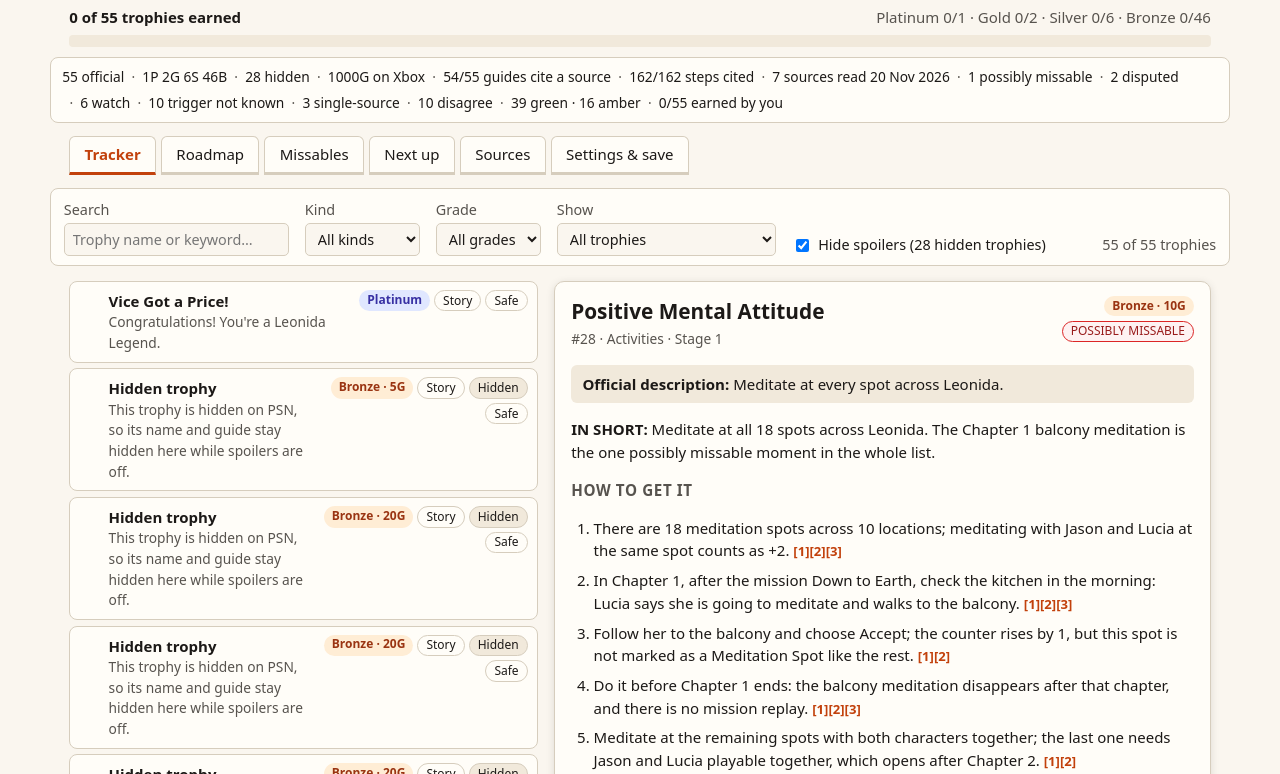
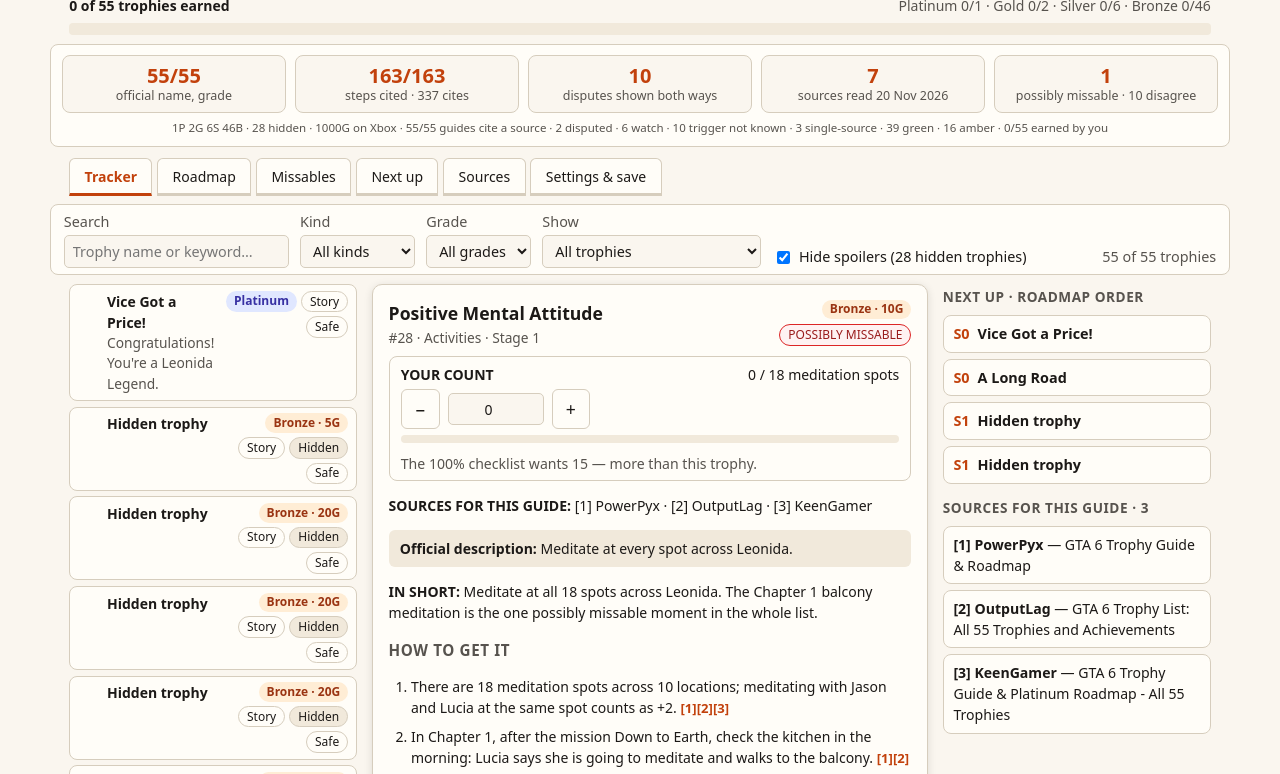
Before and after one commit to htyo00/gta6-trophy-guide-01, a plain HTML site: page app/index.html in a window 1280 px wide. Shown: the part 93-867 px from the top of the page. Drawn offline with Linux system fonts and the light colour scheme.

Commit message:
V4: screenshot-first redesign — 3-col tracker, 5 stat cards, Export/Import, id 49 step
- Cover 1024x640: 3 columns (Tracker 288px | guide #28 | Next Up + Sources 268px),
  header Export/Import save buttons always visible, 5 large stat cards.
- Data fix: trophy id 49 regains its step (TRIGGER NOT KNOWN, cites [1,2,9,3]);
  steps 163/163, cites 337, guides citing a source 55/55.
- renderDetail: per-trophy sources now map names to [n] + URL (was '[null] undefined');
  YOUR COUNT + SOURCES line moved above the official description; counter box
  tightened; earned rows no longer struck through; hidden rows are 1-line.
- New real screenshots 1-cover / 2-roadmap / 3-missables / 4-sources (1024x640,
  JPEG <=256 KiB), taken after data freeze with the tested demo state.
- main.ts, serve.ts, vendor/, LICENSE untouched.

```diff
--- a/app/app.js
+++ b/app/app.js
@@ -18,6 +18,7 @@ import {
   renderRoadmap,
   renderMissables,
   renderPlanner,
+  renderTrackerSide,
   renderSourceMatrix,
   trophyMatches,
 } from './views.js';
@@ -63,6 +64,7 @@ function renderAll() {
   $('audit-strip').innerHTML = renderAuditStrip(data, state);
   renderList();
   renderDetailPanel();
+  $('tracker-side').innerHTML = renderTrackerSide(data, state, selectedId);
   $('roadmap-list').innerHTML = renderRoadmap(data, state);
   $('missables-list').innerHTML = renderMissables(data, state);
   $('planner-list').innerHTML = renderPlanner(data, state);
--- a/app/index.html
+++ b/app/index.html
@@ -13,7 +13,11 @@
     <h1>Sunset Platinum</h1>
     <p class="tagline">Every GTA VI trophy, with the receipts. 55 trophies · 1 playthrough · about 200 hours · 1 possibly missable.</p>
   </div>
-  <button type="button" class="btn" id="theme-toggle" data-action="theme-toggle">Night theme</button>
+  <div class="header-actions">
+    <button type="button" class="btn btn-primary" data-action="export">Export save (JSON)</button>
+    <button type="button" class="btn" data-action="import">Import save (JSON)</button>
+    <button type="button" class="btn" id="theme-toggle" data-action="theme-toggle">Night theme</button>
+  </div>
 </header>
 
 <section class="progress" aria-label="Your progress">
@@ -71,6 +75,7 @@
     <div class="tracker-layout">
       <div class="trophy-list" id="trophy-list" role="list"></div>
       <aside class="trophy-detail" id="trophy-detail" aria-label="Trophy detail"></aside>
+      <aside class="tracker-side" id="tracker-side" aria-label="Next up and sources"></aside>
     </div>
   </section>
 
--- a/app/style.css
+++ b/app/style.css
@@ -42,7 +42,7 @@ body {
   background: var(--bg);
   color: var(--text);
   font-family: system-ui, -apple-system, "Segoe UI", Roboto, sans-serif;
-  font-size: 15px;
+  font-size: 14px;
   line-height: 1.5;
 }
 
@@ -56,7 +56,7 @@ h4 { margin: 1rem 0 0.4rem; font-size: 0.95rem; letter-spacing: 0.04em; text-tra
   justify-content: space-between;
   align-items: flex-start;
   gap: 1rem;
-  padding: 1.1rem 1.2rem 0.6rem;
+  padding: 0.7rem 1.2rem 0.4rem;
   max-width: 1180px;
   margin: 0 auto;
 }
@@ -73,6 +73,10 @@ h4 { margin: 1rem 0 0.4rem; font-size: 0.95rem; letter-spacing: 0.04em; text-tra
 }
 .btn:hover { border-color: var(--accent); color: var(--accent); }
 .btn-danger { color: var(--danger); border-color: var(--danger); }
+.header-actions { display: flex; gap: 0.5rem; align-items: flex-start; flex-wrap: nowrap; flex-shrink: 0; }
+.header-actions .btn { padding: 0.3rem 0.6rem; font-size: 0.9rem; }
+.btn-primary { background: var(--accent); border-color: var(--accent); color: var(--on-accent); font-weight: 650; }
+.btn-primary:hover { color: var(--on-accent); border-color: var(--accent); opacity: 0.92; }
 
 .progress, .audit-strip, .tabs, .filters, main, .site-footer {
   max-width: 1180px;
@@ -94,21 +98,23 @@ h4 { margin: 1rem 0 0.4rem; font-size: 0.95rem; letter-spacing: 0.04em; text-tra
 .bar-big { height: 12px; }
 
 .audit-strip {
-  display: flex;
-  flex-wrap: wrap;
-  gap: 0.35rem 0;
+  display: block;
   background: var(--surface);
   border: 1px solid var(--border);
   border-radius: 8px;
-  padding: 0.55rem 0.7rem;
-  margin-top: 0.6rem;
-  margin-bottom: 0.8rem;
-  font-size: 0.86rem;
+  padding: 0.6rem 0.7rem;
+  margin-top: 0.5rem;
+  margin-bottom: 0.7rem;
 }
+.stat-cards { display: grid; grid-template-columns: repeat(5, 1fr); gap: 0.6rem; }
+.stat-card { background: var(--bg); border: 1px solid var(--border); border-radius: 8px; padding: 0.5rem 0.6rem; text-align: center; }
+.stat-card b { display: block; font-size: 1.25rem; color: var(--accent); line-height: 1.2; }
+.stat-card span { display: block; font-size: 0.78rem; color: var(--muted); line-height: 1.3; }
+.audit-line { font-size: 0.72rem; color: var(--muted); margin: 0.4rem 0 0; text-align: center; white-space: nowrap; overflow: hidden; text-overflow: ellipsis; }
 .audit-item { white-space: nowrap; }
 .audit-item + .audit-item::before { content: "·"; margin: 0 0.45rem; color: var(--muted); }
 
-.tabs { display: flex; flex-wrap: wrap; gap: 0.3rem; margin-bottom: 0.8rem; }
+.tabs { display: flex; flex-wrap: wrap; gap: 0.3rem; margin-bottom: 0.5rem; }
 .tabs button {
   font: inherit;
   cursor: pointer;
@@ -124,13 +130,13 @@ h4 { margin: 1rem 0 0.4rem; font-size: 0.95rem; letter-spacing: 0.04em; text-tra
 .filters {
   display: flex;
   flex-wrap: wrap;
-  gap: 0.6rem 1rem;
+  gap: 0.5rem 0.7rem;
   align-items: end;
   background: var(--surface);
   border: 1px solid var(--border);
   border-radius: 8px;
-  padding: 0.6rem 0.8rem;
-  margin-bottom: 0.9rem;
+  padding: 0.35rem 0.8rem;
+  margin-bottom: 0.6rem;
   font-size: 0.9rem;
 }
 .filters label { display: flex; flex-direction: column; gap: 0.15rem; color: var(--muted); }
@@ -142,15 +148,40 @@ h4 { margin: 1rem 0 0.4rem; font-size: 0.95rem; letter-spacing: 0.04em; text-tra
   border-radius: 5px;
   padding: 0.3rem 0.5rem;
 }
-.filters input[type="search"] { min-width: 220px; }
+.filters input[type="search"] { min-width: 180px; }
 .spoiler-label { flex-direction: row !important; align-items: center; gap: 0.4rem !important; color: var(--text) !important; }
 .result-count { margin-left: auto; color: var(--muted); }
 
 main { padding-bottom: 1.5rem; }
 .section-intro { color: var(--muted); max-width: 75ch; }
 
-.tracker-layout { display: grid; grid-template-columns: minmax(0, 5fr) minmax(0, 7fr); gap: 1rem; align-items: start; }
+.tracker-layout { display: grid; grid-template-columns: 288px minmax(0, 1fr) 268px; gap: 0.9rem; align-items: start; }
 @media (max-width: 860px) { .tracker-layout { grid-template-columns: 1fr; } }
+
+.tracker-side { position: sticky; top: 0.5rem; }
+@media (max-width: 860px) { .tracker-side { position: static; } }
+.tracker-side h3 { margin: 0.2rem 0 0.45rem; font-size: 0.85rem; letter-spacing: 0.04em; text-transform: uppercase; color: var(--muted); }
+.side-next { list-style: none; padding: 0; margin: 0 0 0.9rem; display: flex; flex-direction: column; gap: 0.35rem; }
+.side-row {
+  display: flex;
+  gap: 0.5rem;
+  width: 100%;
+  text-align: left;
+  font: inherit;
+  font-size: 0.9rem;
+  cursor: pointer;
+  background: var(--surface);
+  color: var(--text);
+  border: 1px solid var(--border);
+  border-radius: 8px;
+  padding: 0.45rem 0.6rem;
+  align-items: baseline;
+}
+.side-row:hover { border-color: var(--accent); }
+.side-stage { font-weight: 700; color: var(--accent); white-space: nowrap; }
+.side-name { font-weight: 650; }
+.side-sources { list-style: none; padding: 0; margin: 0; display: flex; flex-direction: column; gap: 0.35rem; font-size: 0.88rem; }
+.side-sources li { background: var(--surface); border: 1px solid var(--border); border-radius: 8px; padding: 0.45rem 0.6rem; }
 
 .trophy-list { display: flex; flex-direction: column; gap: 0.35rem; }
 .trophy-row {
@@ -164,11 +195,12 @@ main { padding-bottom: 1.5rem; }
   color: var(--text);
   border: 1px solid var(--border);
   border-radius: 8px;
-  padding: 0.5rem 0.6rem;
+  padding: 0.35rem 0.5rem;
 }
 .trophy-row:hover { border-color: var(--accent); }
 .trophy-row.is-selected { border-color: var(--accent); box-shadow: 0 0 0 1px var(--accent); }
-.trophy-row.is-earned .row-name { text-decoration: line-through; color: var(--muted); }
+.trophy-row.is-earned .row-name { color: var(--text); }
+.trophy-row:has(.chip-hidden) .row-sub { display: none; }
 .row-check { width: 1.2rem; text-align: center; color: var(--accent); font-weight: 700; }
 .row-main { flex: 1; min-width: 0; }
 .row-name { display: block; font-weight: 650; }
@@ -212,7 +244,7 @@ html[data-theme="night"] .grade-bronze { background: #431407; color: #fdba74; }
   box-shadow: 0 2px 8px var(--shadow);
 }
 .detail-head { display: flex; justify-content: space-between; gap: 0.8rem; align-items: flex-start; }
-.detail-head h3 { margin: 0; font-size: 1.3rem; }
+.detail-head h3 { margin: 0; font-size: 1.1rem; }
 .detail-sub { margin: 0.1rem 0 0; color: var(--muted); font-size: 0.86rem; }
 .detail-tags { display: flex; flex-direction: column; gap: 0.3rem; align-items: flex-end; }
 .official { background: var(--surface-muted); border-radius: 6px; padding: 0.5rem 0.7rem; }
@@ -231,9 +263,9 @@ html[data-theme="night"] .box-missable { background: #451a03; }
 html[data-theme="night"] .box-disagree { background: #172554; }
 html[data-theme="night"] .box-unconfirmed { background: #450a0a; }
 
-.counter-box { border: 1px solid var(--border); border-radius: 8px; padding: 0.6rem 0.8rem; margin: 0.7rem 0; }
+.counter-box { border: 1px solid var(--border); border-radius: 8px; padding: 0.4rem 0.7rem; margin: 0.5rem 0; }
 .counter-head { display: flex; justify-content: space-between; gap: 1rem; }
-.counter-controls { display: flex; gap: 0.5rem; align-items: center; margin: 0.5rem 0; }
+.counter-controls { display: flex; gap: 0.5rem; align-items: center; margin: 0.3rem 0; }
 .counter-controls input {
   width: 6rem;
   font: inherit;
--- a/app/views.js
+++ b/app/views.js
@@ -139,24 +139,30 @@ export function computeAudit(data) {
 export function renderAuditStrip(data, state) {
   const a = computeAudit(data);
   const earned = data.trophies.filter((t) => state.earned[t.id]).length;
-  const items = [
-    `${a.total} official`,
+  const totalCites = data.trophies
+    .flatMap((t) => t.steps)
+    .reduce((n, s) => n + (s.cites || []).length, 0);
+  const cards = [
+    { big: `${a.total}/${a.total}`, small: 'official name, grade' },
+    { big: `${a.citedSteps}/${a.totalSteps}`, small: `steps cited · ${totalCites} cites` },
+    { big: `${a.disagree}`, small: 'disputes shown both ways' },
+    { big: `${a.sourcesRead}`, small: `sources read ${a.readDate}` },
+    { big: `${a.possibly}`, small: `possibly missable · ${a.disagree} disagree` },
+  ];
+  const cardsHtml = cards.map((c) => `<div class="stat-card"><b>${esc(c.big)}</b><span>${esc(c.small)}</span></div>`).join('');
+  const rest = [
     `${a.gradeCounts.platinum}P ${a.gradeCounts.gold}G ${a.gradeCounts.silver}S ${a.gradeCounts.bronze}B`,
     `${a.hidden} hidden`,
     `${a.gamerscore}G on Xbox`,
     `${a.guidesCiting}/${a.total} guides cite a source`,
-    `${a.citedSteps}/${a.totalSteps} steps cited`,
-    `${a.sourcesRead} sources read ${esc(a.readDate)}`,
-    `${a.possibly} possibly missable`,
     `${a.disputed} disputed`,
     `${a.watch} watch`,
     `${a.unconfirmed} trigger not known`,
     `${a.singleSource} single-source`,
-    `${a.disagree} disagree`,
     `${a.green} green · ${a.amber} amber`,
     `${earned}/${a.total} earned by you`,
   ];
-  return items.map((item) => `<span class="audit-item">${esc(item)}</span>`).join('');
+  return `<div class="stat-cards">${cardsHtml}</div><p class="audit-line">${rest.map((item) => esc(item)).join(' · ')}</p>`;
 }
 
 function missableChip(trophy) {
@@ -211,10 +217,19 @@ export function renderDetail(data, state, selectedId) {
   const count = state.counts[t.id] || 0;
   const note = state.notes[t.id] || '';
   const stepsHtml = t.steps.map((s, i) => `<li><span class="step-text">${esc(s.text)}</span> ${citesHtml(s)}</li>`).join('');
-  const sourcesHtml = t.sources.map((s) => {
-    const n = sourceNumberByName(data, s.name);
-    return `<li>[${n}] ${esc(s.name)} — <a href="${esc(s.url)}" target="_blank" rel="noopener">${esc(s.url)}</a></li>`;
+  const sourcesHtml = t.sources.map((name) => {
+    const src = data.sources.find((s) => s.name.split(' - ')[0] === name)
+      || (name === 'Official list' ? data.sources.find((s) => s.n === 0) : undefined);
+    const n = src ? src.n : null;
+    const url = src && src.url ? src.url : '';
+    return `<li>[${n}] ${esc(name)}${url ? ` — <a href="${esc(url)}" target="_blank" rel="noopener">${esc(url)}</a>` : ''}</li>`;
   }).join('');
+  const citedNums = [...new Set(t.steps.flatMap((s) => s.cites || []))].sort((a, b) => a - b);
+  const citedNames = citedNums.map((n) => {
+    const src = data.sources.find((s) => s.n === n);
+    return src ? `[${n}] ${esc(src.name.split(' - ')[0])}` : `[${n}]`;
+  }).join(' · ');
+  const sourcesLineHtml = citedNums.length ? `<p class="detail-sources-line"><strong>SOURCES FOR THIS GUIDE:</strong> ${citedNames}</p>` : '';
   const counterHtml = t.target ? `<div class="counter-box">
       <div class="counter-head"><strong>YOUR COUNT</strong><span>${count} / ${t.target} ${esc(t.targetLabel || '')}</span></div>
       <div class="counter-controls">
@@ -233,6 +248,8 @@ export function renderDetail(data, state, selectedId) {
       </div>
       <div class="detail-tags">${gradeChip(t)}${missableChip(t)}</div>
     </div>
+    ${counterHtml}
+    ${sourcesLineHtml}
     <p class="official"><strong>Official description:</strong> ${esc(t.description)}</p>
     <p class="guide-short"><strong>IN SHORT:</strong> ${esc(t.guide)}</p>
     ${t.unconfirmed ? `<div class="box box-unconfirmed"><strong>TRIGGER NOT KNOWN.</strong> No guide read for this list has confirmed how this trophy unlocks. The step below says so plainly rather than inventing a method.</div>` : ''}
@@ -240,7 +257,6 @@ export function renderDetail(data, state, selectedId) {
     <ol class="steps">${stepsHtml}</ol>
     <div class="box box-missable"><strong>MISSABLE?</strong> ${esc(t.missableNote)}</div>
     ${t.disagreement ? `<div class="box box-disagree"><strong>SOURCES DISAGREE — BOTH VERSIONS SHOWN.</strong> ${esc(t.disagreement)}</div>` : ''}
-    ${counterHtml}
     <label class="note-label">Your note
       <textarea data-note-id="${t.id}" rows="2" placeholder="e.g. where you left off…">${esc(note)}</textarea>
     </label>
@@ -350,6 +366,31 @@ export function renderPlanner(data, state) {
     <ol class="planner-list">${rows}</ol>`;
 }
 
+export function renderTrackerSide(data, state, selectedId) {
+  const remaining = data.trophies
+    .filter((t) => !state.earned[t.id])
+    .sort((a, b) => (a.roadmap - b.roadmap) || (a.id - b.id));
+  const next = remaining.slice(0, 4);
+  const nextHtml = next.map((t) => `<li><button type="button" class="side-row" data-action="select" data-id="${t.id}">
+    <span class="side-stage">S${t.roadmap}</span>
+    <span class="side-name">${esc(displayName(t, state))}</span>
+  </button></li>`).join('');
+  const t = trophyById(data, selectedId);
+  let sourcesHtml = '';
+  if (t) {
+    const citedNums = [...new Set(t.steps.flatMap((s) => s.cites || []))].sort((a, b) => a - b);
+    const items = citedNums.map((n) => {
+      const src = data.sources.find((s) => s.n === n);
+      if (!src) return '';
+      const short = src.name.split(' - ')[0];
+      const rest = src.name.split(' - ').slice(1).join(' - ');
+      return `<li><b>[${n}] ${esc(short)}</b>${rest ? ` — ${esc(rest)}` : ''}</li>`;
+    }).join('');
+    sourcesHtml = `<h3>Sources for this guide · ${citedNums.length}</h3><ul class="side-sources">${items}</ul>`;
+  }
+  return `<h3>Next up · Roadmap order</h3><ol class="side-next">${nextHtml}</ol>${sourcesHtml}`;
+}
+
 export function renderSourceMatrix(data) {
   const a = computeAudit(data);
   const ordered = [...data.sources].sort((x, y) => {
```
Also changed, not shown: shots.json (+20 -1 lines), app/data/trophies.json, screenshots/1-cover.jpg (added), screenshots/2-roadmap.jpg (added), screenshots/3-missables.jpg (added), screenshots/4-sources.jpg (added), screenshots/v3-missables.jpg (deleted), screenshots/v3-roadmap.jpg (deleted), screenshots/v3-sources.jpg (deleted), screenshots/v3-tracker.jpg (deleted).
